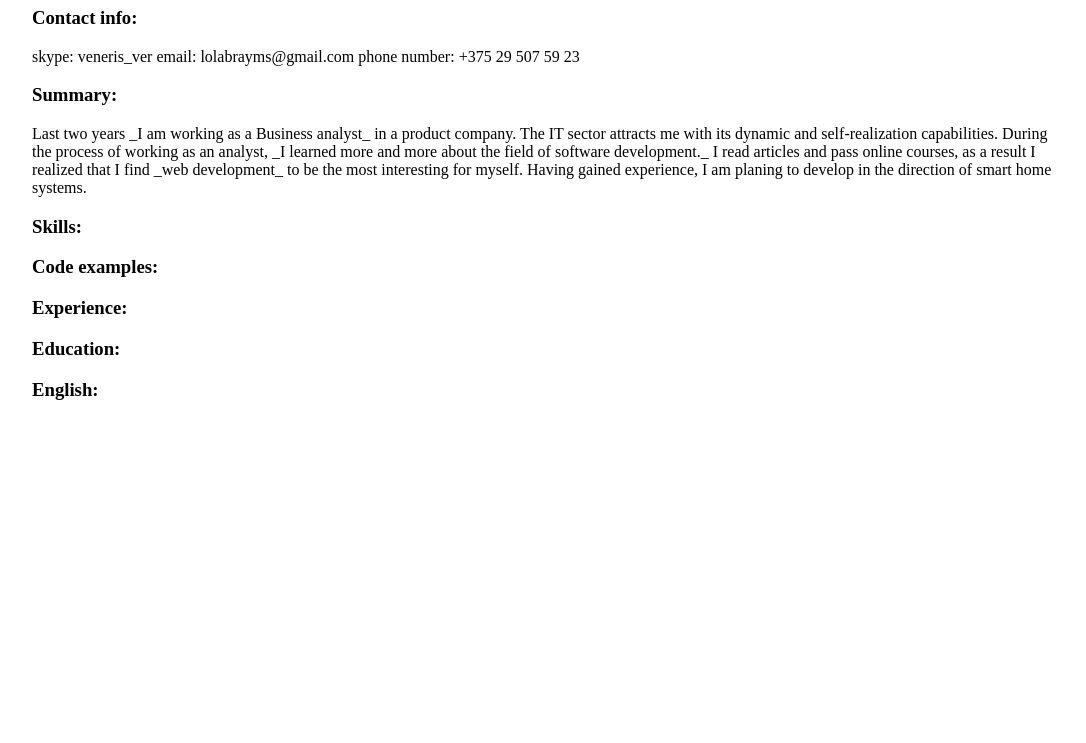
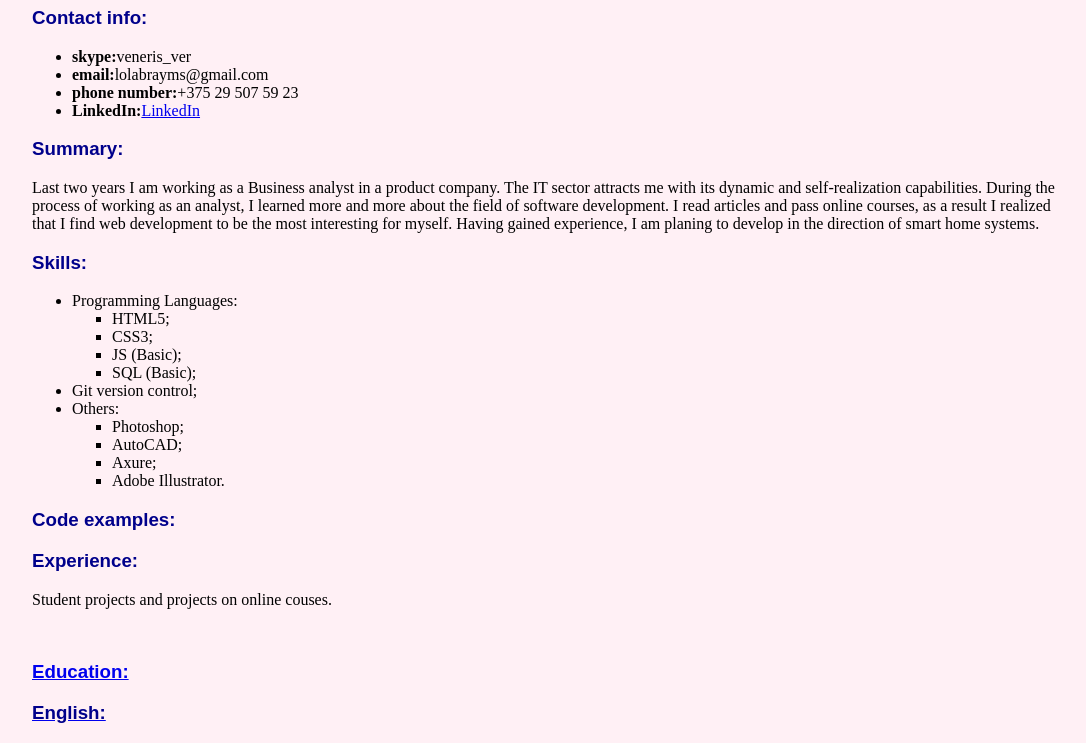
Before and after one commit to VolhaKublitskaya/rsschool-cv, a plain HTML site: page index.html in a window 1280 px wide. Shown: the part 277-1020 px from the top of the page, without its empty margins (96-1182 px from the left). Before the commit the page ends 800 px from the top, so only its background shows below. Drawn offline with Linux system fonts and the light colour scheme; a script that the page names is missing.

Commit message:
refactor: change structure of the project

```diff
--- a/index.html
+++ b/index.html
@@ -11,30 +11,70 @@
     </div>
     <h1>Volha Kublitskaya</h1>
 
+      <section>
           <h3>Contact info:</h3>
-<p>
-    skype: veneris_ver
-    email: lolabrayms@gmail.com
-    phone number: +375 29 507 59 23
-</p>
+          <article>
+              <ul>
+                  <li><span class="contact">skype:</span>veneris_ver</li>
+                  <li><span class="contact">email:</span>lolabrayms@gmail.com</li>
+                  <li><span class="contact">phone number:</span>+375 29 507 59 23</li>
+                  <li><span class="contact">LinkedIn:</span><a href="https://www.linkedin.com/in/volha-kublitskaya-118193121">LinkedIn</a></li>
+              </ul>
+          </article>
+      </section>
+
+      <section>
           <h3>Summary:</h3>
           <p>
-    Last two years _I am working as a Business analyst_ in a product company.
+              Last two years I am working as a Business analyst in a product company.
               The IT sector attracts me with its dynamic and self-realization capabilities.
-    During the process of working as an analyst, _I learned more and more about the field of software development._
-    I read articles and pass online courses, as a result I realized that I find _web development_ to be the most interesting for myself.
+              During the process of working as an analyst, I learned more and more about the field of software development.
+              I read articles and pass online courses, as a result I realized that I find web development to be the most interesting for myself.
               Having gained experience, I am planing to develop in the direction of smart home systems.
           </p>
+      </section>
+
+      <section>
         <h3>Skills:</h3>
+          <ul>
+              <li>Programming Languages:</li>
+                <ul class="order">
+                    <li>HTML5;</li>
+                    <li>CSS3;</li>
+                    <li>JS (Basic);</li>
+                    <li>SQL (Basic);</li>
+                </ul>
+              <li>Git version control;</li>
+              <li>Others:</li>
+              <ul class="order">
+                  <li>Photoshop;</li>
+                  <li>AutoCAD;</li>
+                  <li>Axure;</li>
+                  <li>Adobe Illustrator.</li>
+              </ul>
+          </ul>
 
+      </section>
+
+      <section>
         <h3>Code examples:</h3>
+      </section>
 
-<h3>Experience:
+      <section>
+        <h3>Experience:</h3>
+          <p>Student projects and projects on online couses.</p><br>
+          <p><a href="https://www.codecademy.com/profiles/byte1827953718></a>CodeAcademy</p>
+      </section>
 
+      <section>
           <h3>Education:</h3>
+      </section>
 
+    <section>
         <h3>English:</h3>
+    </section>
 
     <script src="app.js"></script>
+
   </body>
 </html>
--- a/styles.css
+++ b/styles.css
@@ -1,5 +1,20 @@
 body {
+    background-color: lavenderblush;
     width:1024px;
     margin: 0 auto;
     align: center;
 }
+
+h3 {
+    font-family: Arial, Helvetica, sans-serif;
+    color: darkblue;
+}
+
+.contact {
+    font-style: normal;
+    font-weight: bold;
+}
+
+ul.order {
+    list-style-type: square;
+}
```
Lines whose indentation alone changed are shown as unchanged.
